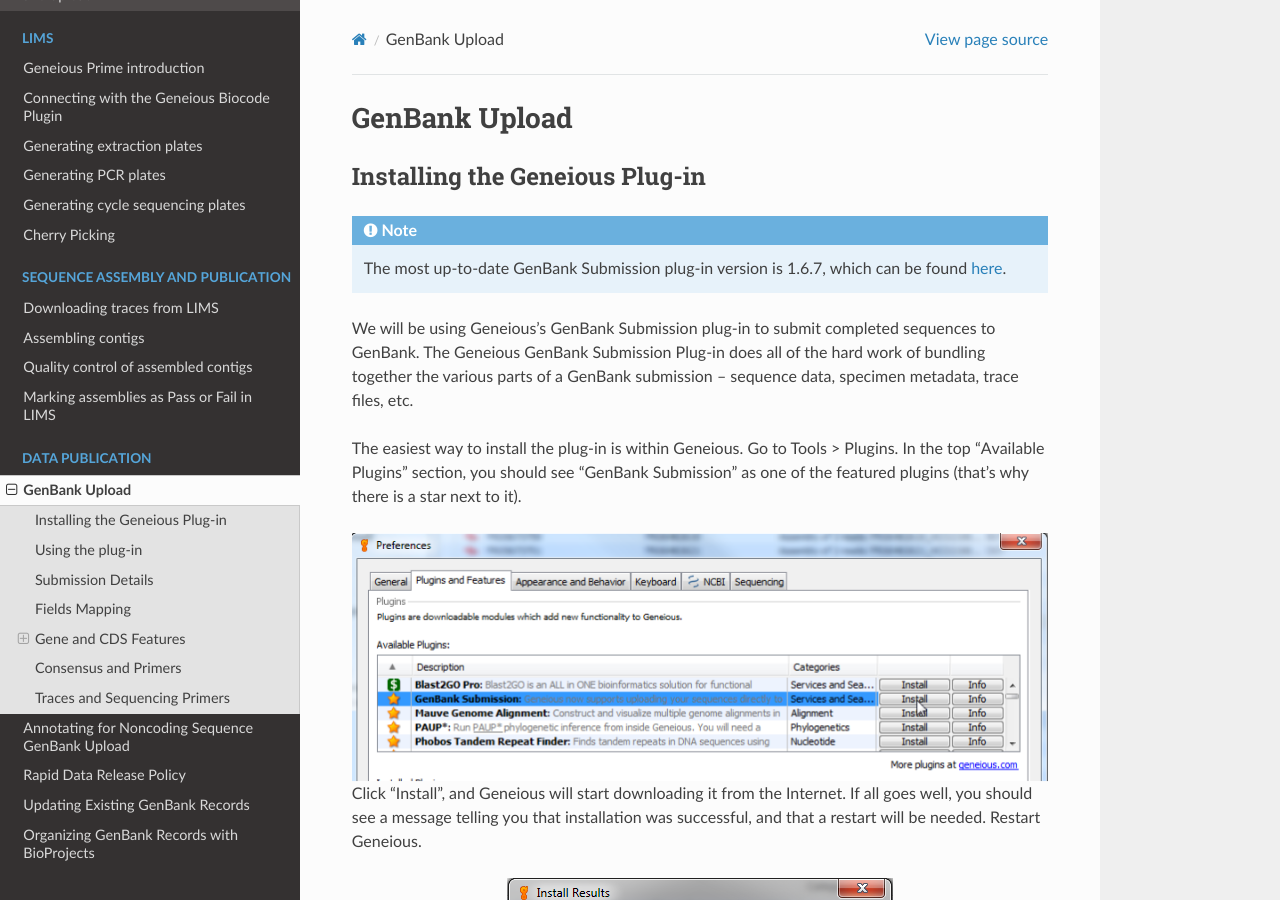
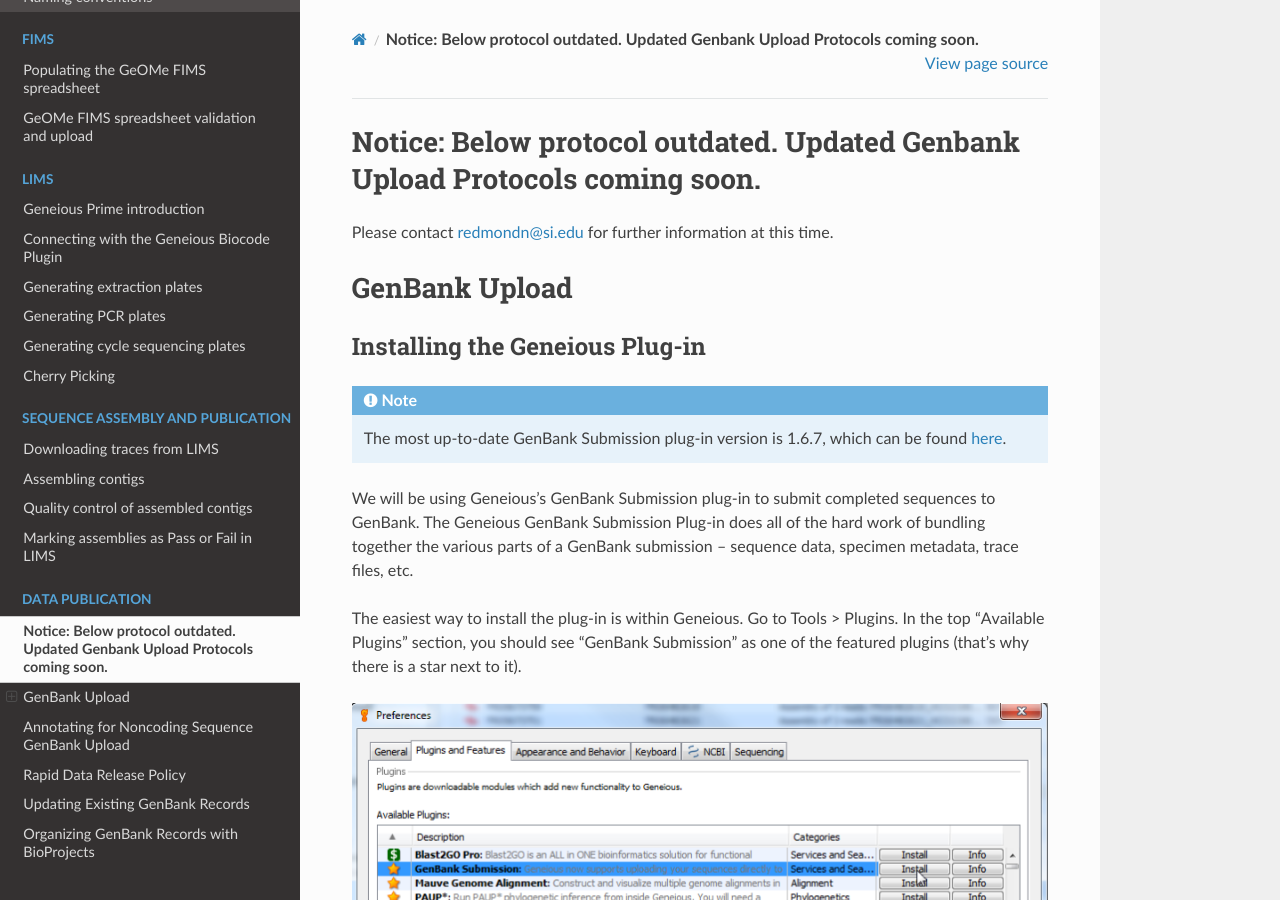
Before and after one commit to SIBarcodeNetwork/ReadtheDocsMaster, a Sphinx documentation site: the page built from Docs/gb_upload.rst, in a window 1280 px wide and 900 px high. Built offline with Sphinx 7.4.7 and the Read the Docs theme 2.0.0, drawn with Linux system fonts in a browser that asks for light colours.

Commit message:
Update gb_upload.rst
Added notice of outdated protocols and updated protocols coming soon.

```diff
--- a/Docs/gb_upload.rst
+++ b/Docs/gb_upload.rst
@@ -1,5 +1,12 @@
+**Notice: Below protocol outdated. Updated Genbank Upload Protocols coming soon.**
+===============
+Please contact redmondn@si.edu for further information at this time.
+
+
+
 GenBank Upload
 ==============
+
 
 Installing the Geneious Plug-in
 -------------------------------
```
